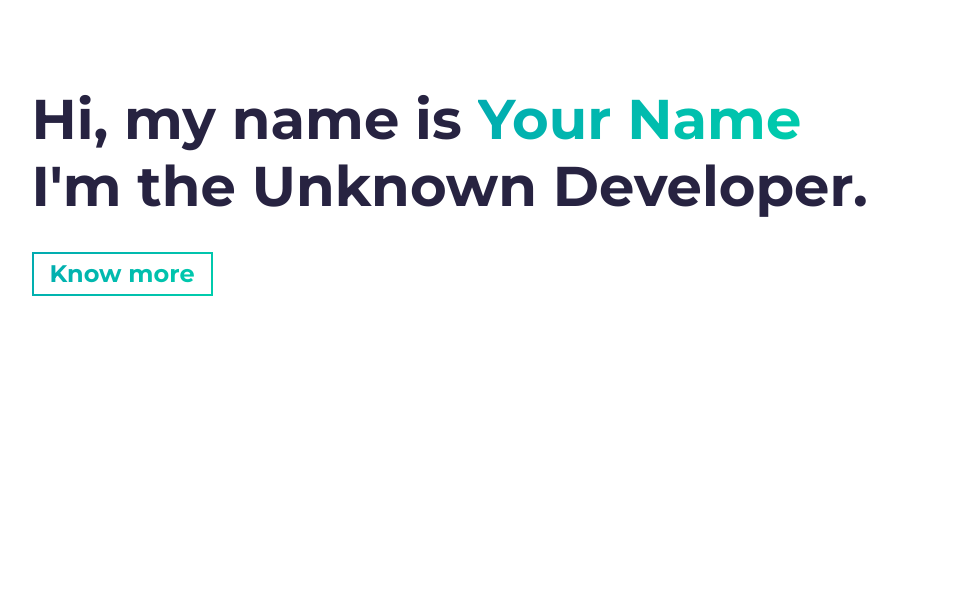
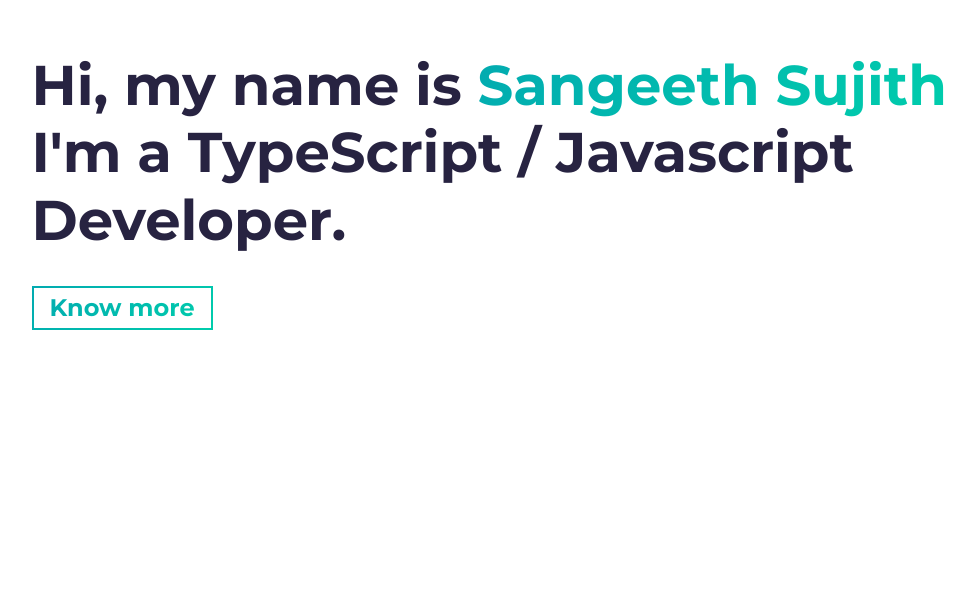
Before and after one commit to SangeethSujith/portfolio-simple-dark, a website built with Parcel: page src/index.html in a window 1280 px wide. Shown: the part 204-800 px from the top of the page, without its empty margins (46-1021 px from the left). Built offline with nearby package versions, Linux system fonts and the light colour scheme.

Commit message:
Main text changes

```diff
--- a/src/index.html
+++ b/src/index.html
@@ -46,9 +46,9 @@
     <section id="hero" class="jumbotron">
       <div class="container">
         <h1 class="hero-title load-hidden">
-          Hi, my name is <span class="text-color-main">Your Name</span>
+          Hi, my name is <span class="text-color-main">Sangeeth Sujith</span>
           <br />
-          I'm the Unknown Developer.
+          I'm a TypeScript / Javascript Developer.
         </h1>
         <p class="hero-cta load-hidden">
           <a rel="noreferrer" class="cta-btn cta-btn--hero" href="#about"
```
